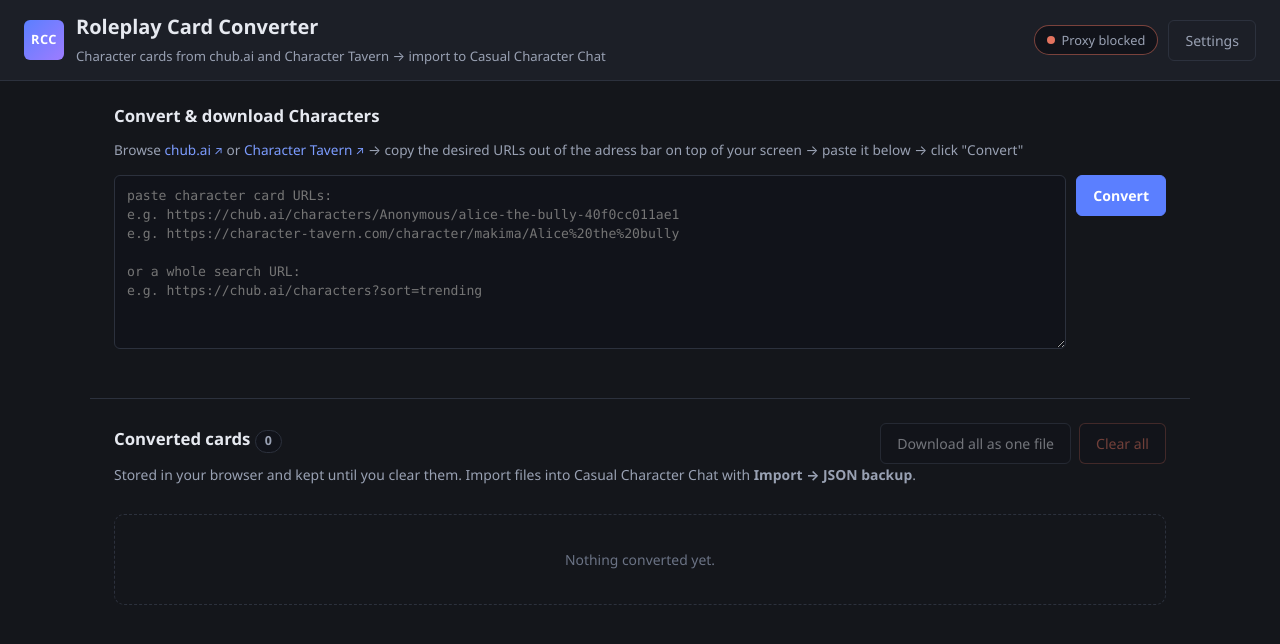
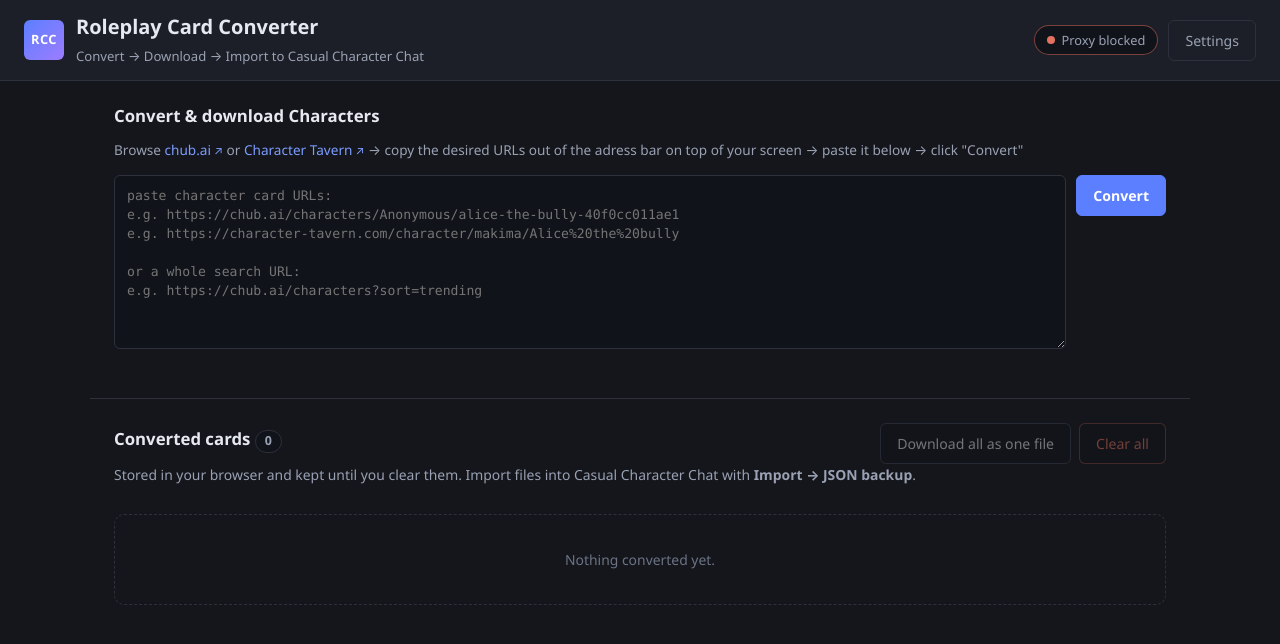
Before and after one commit to MyDeep455/roleplay-card-converter, a website with bundled scripts: page index.html in a window 1280 px wide. Built offline with nearby package versions, Linux system fonts and the light colour scheme; no server answers; files whose address does not match are found by name.

Commit message:
Update index.html

```diff
--- a/index.html
+++ b/index.html
@@ -14,7 +14,7 @@
     <span class="brand-mark">RCC</span>
     <div>
       <h1>Roleplay Card Converter</h1>
-      <p class="sub">Character cards from chub.ai and Character Tavern &rarr; import to Casual Character Chat</p>
+      <p class="sub">Convert &rarr; Download &rarr; Import to Casual Character Chat</p>
     </div>
   </div>
   <div class="topbar-actions">
```
